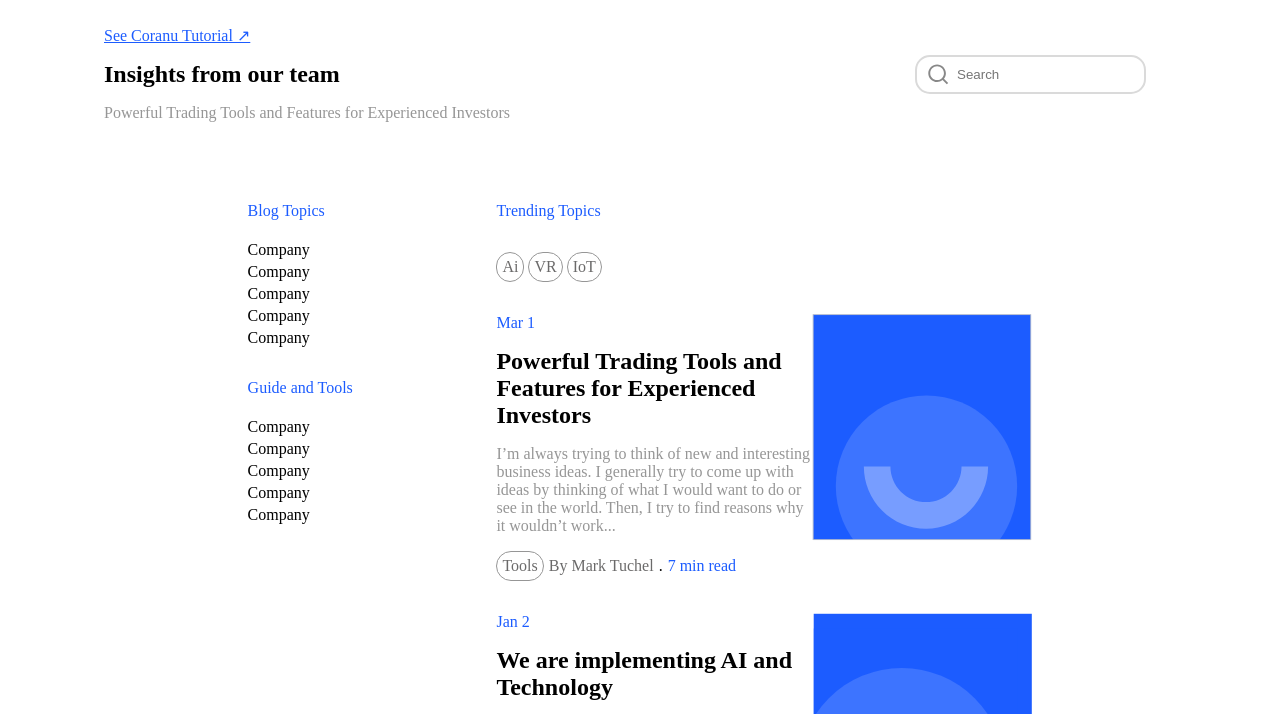
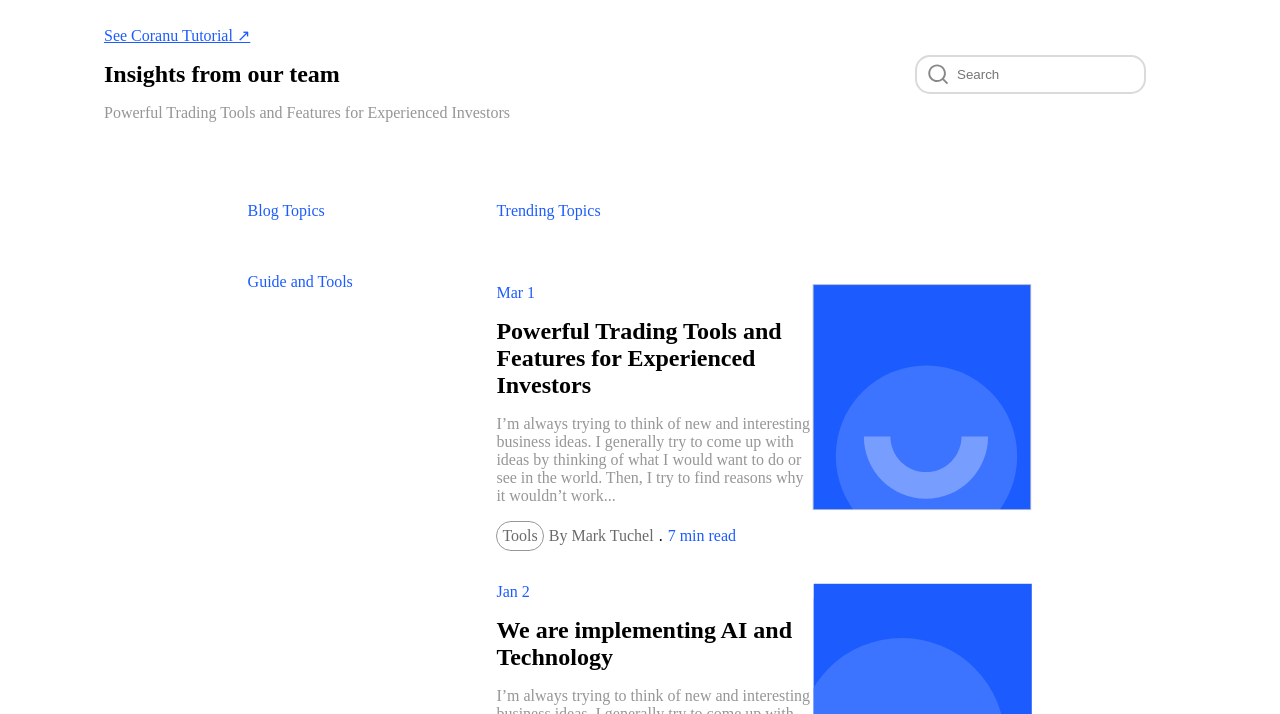
Before and after one commit to spykelionel/skye24blogui, a plain HTML site: page index.html in a window 1280 px wide. Shown: the part 77-791 px from the top of the page. Drawn offline with Linux system fonts and the light colour scheme.

Commit message:
remove iter elements

```diff
--- a/index.html
+++ b/index.html
@@ -71,32 +71,22 @@
       <div class="">
         <div class="flex column gap-5">
           <p class="text-primary py-2">Blog Topics</p>
-          <ul class="flex column gap-4 my-1">
-            <li>Company</li>
-            <li>Company</li>
-            <li>Company</li>
-            <li>Company</li>
-            <li>Company</li>
+          <ul id="blog-topics" class="flex column gap-4 my-1">
+            <!-- Inject From JS -->
           </ul>
         </div>
         <div class="flex column gap-5 my-1">
           <p class="text-primary py-2">Guide and Tools</p>
-          <ul class="flex column gap-4 my-1">
-            <li>Company</li>
-            <li>Company</li>
-            <li>Company</li>
-            <li>Company</li>
-            <li>Company</li>
+          <ul id="guide-and-tools" class="flex column gap-4 my-1">
+            <!-- Inject From JS -->
           </ul>
         </div>
       </div>
       <div class="wm-50 hm-70 overflow-hidden overflow-y">
         <div class="flex column gap-1r my-2">
           <p class="text-primary py-1">Trending Topics</p>
-          <div class="flex align-center wrap gap-4">
-            <span class="br-5 p5 b-1 hover-grey text-tertiary">Ai</span>
-            <span class="br-5 p5 b-1 hover-grey text-tertiary">VR</span>
-            <span class="br-5 p5 b-1 hover-grey text-tertiary">IoT</span>
+          <div id="trending-topics" class="flex align-center wrap gap-4">
+            <!-- Inject from JS -->
           </div>
         </div>
         <div class="flex my-2">
```
